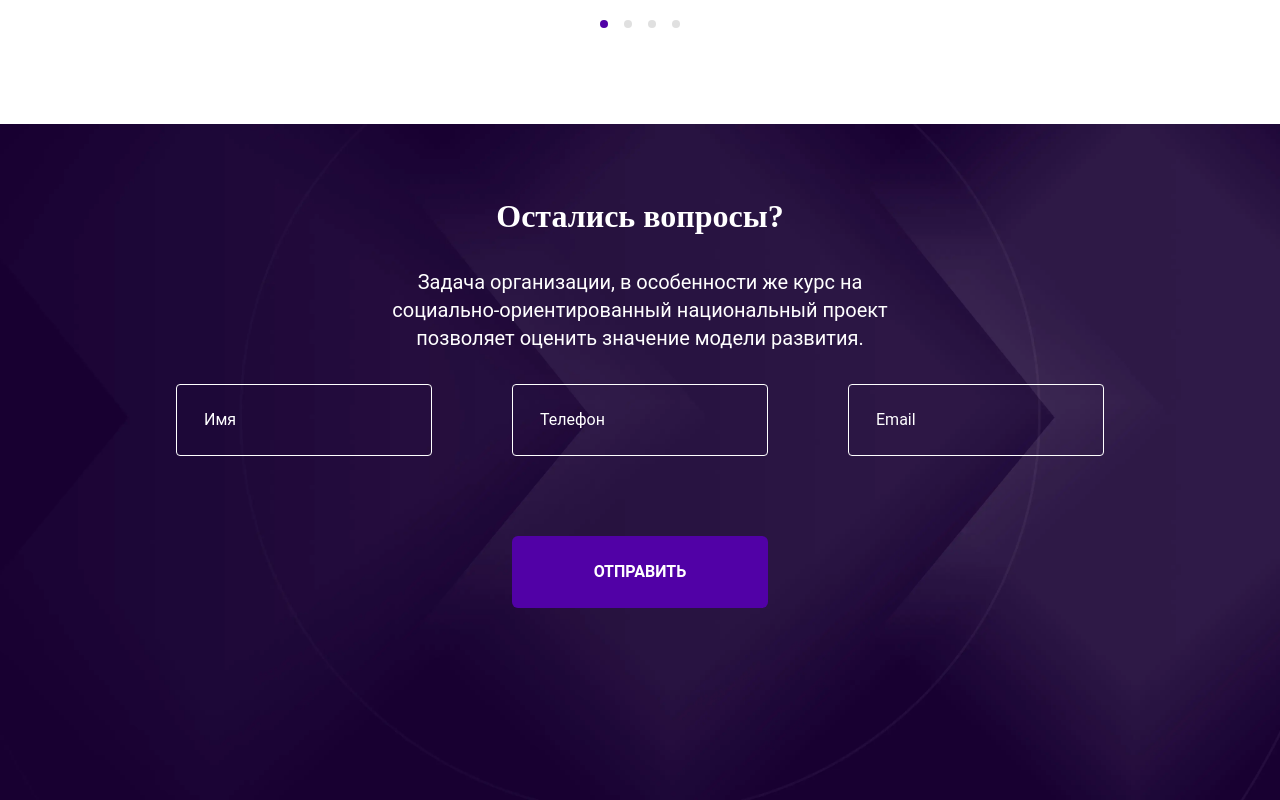
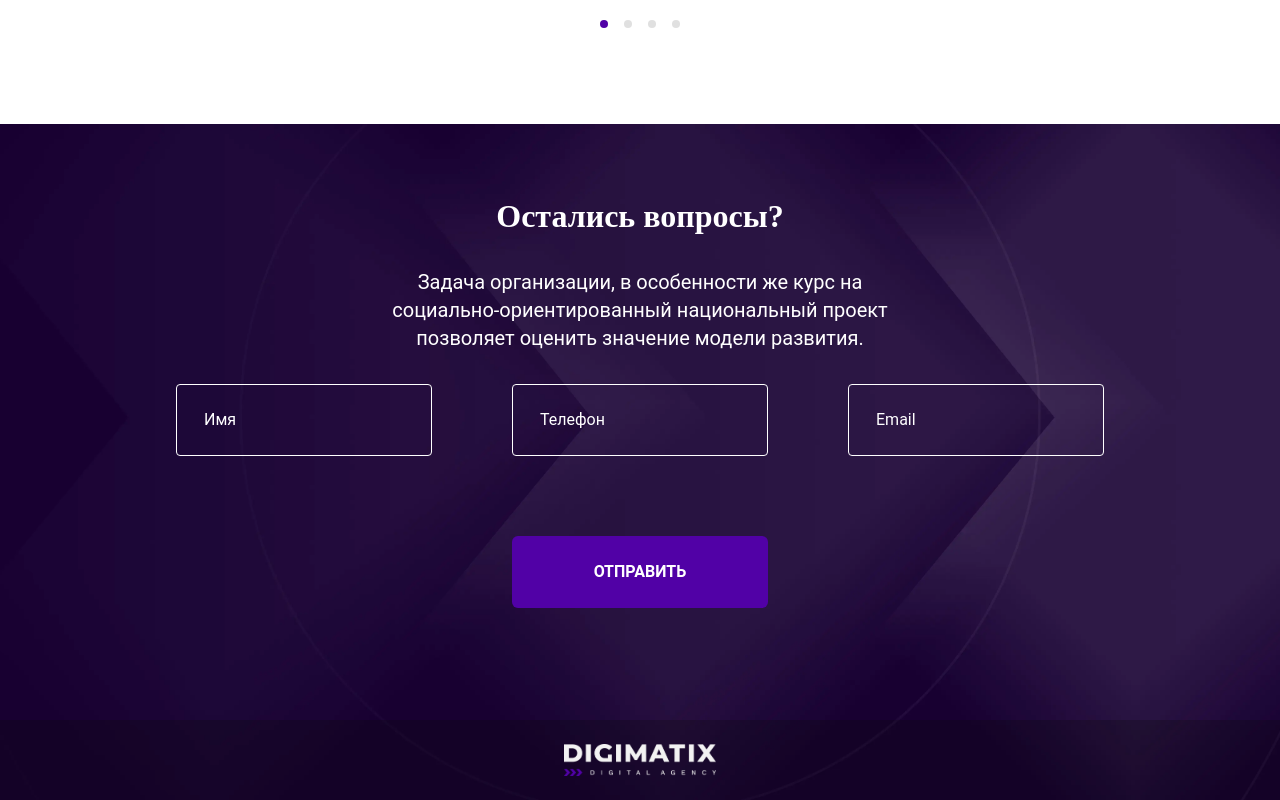
Before and after one commit to Tarasovvvv/digimatix-test, a React (Vite) app: page / in a window 1280 px wide. Shown: the part 1158-1958 px from the top of the page. Built offline with nearby package versions, Linux system fonts and the light colour scheme; a web font is replaced by a local one.

Commit message:
feat: add footer

```diff
--- a/src/App.tsx
+++ b/src/App.tsx
@@ -1,4 +1,4 @@
-import { Header, QuestionSection, WithUsSection } from '@/components';
+import { Header, WithUsSection, QuestionSection, Footer } from '@/components';
 
 function App() {
   return (
@@ -8,6 +8,7 @@ function App() {
         <WithUsSection />
         <QuestionSection />
       </main>
+      <Footer />
     </>
   );
 }
--- /dev/null
+++ b/src/components/Footer/Footer.module.scss
@@ -0,0 +1,17 @@
+.footer {
+  position: absolute;
+  bottom: 0;
+  z-index: 1;
+
+  display: flex;
+  align-items: center;
+  justify-content: center;
+
+  width: 100%;
+  height: 80px;
+  background-color: var(--footer-bg-color);
+
+  img {
+    max-width: 152px;
+  }
+}
--- /dev/null
+++ b/src/components/Footer/Footer.tsx
@@ -0,0 +1,11 @@
+import styles from './Footer.module.scss';
+
+const Footer = () => {
+  return (
+    <footer className={styles.footer}>
+        <img src="/images/footer/Logo.webp" alt="Логотип" />
+    </footer>
+  );
+};
+
+export default Footer;
--- a/src/components/QuestionSection/QuestionSection.module.scss
+++ b/src/components/QuestionSection/QuestionSection.module.scss
@@ -1,4 +1,5 @@
 .question-section {
+  position: relative;
   display: flex;
   flex-direction: column;
   gap: 32px;
--- a/src/components/index.ts
+++ b/src/components/index.ts
@@ -1,3 +1,4 @@
 export { default as Header } from './Header/Header';
 export { default as WithUsSection } from './WithUsSection/WithUsSection';
 export { default as QuestionSection } from './QuestionSection/QuestionSection';
+export { default as Footer } from './Footer/Footer';
--- a/src/styles/global.scss
+++ b/src/styles/global.scss
@@ -1,5 +1,9 @@
 @use 'fonts' as *;
 @use 'variables' as *;
+
+#root {
+  position: relative;
+}
 
 *,
 *::after,
```
Also changed, not shown: public/images/footer/Logo.webp (added).
